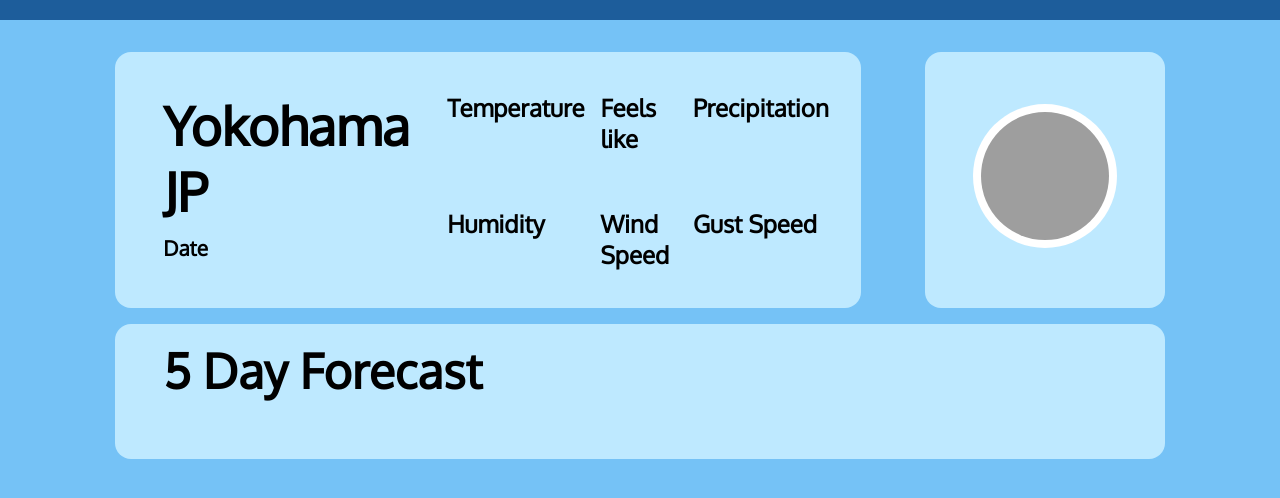
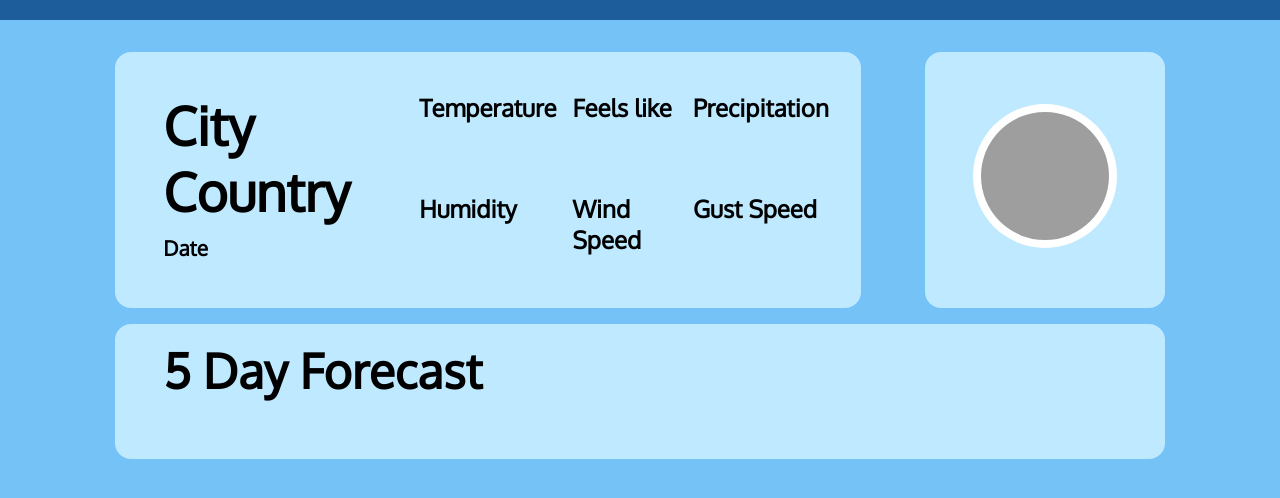
Before and after one commit to DWYLau/weather-app, a website built with webpack: page dist/index.html in a window 1280 px wide. Shown: the part 100-598 px from the top of the page. Built offline with nearby package versions, Linux system fonts and the light colour scheme; no server answers; grey boxes are pictures that could not be loaded.

Commit message:
Fix typos

```diff
--- a/dist/index.html
+++ b/dist/index.html
@@ -32,8 +32,8 @@
       <div class="weather-info-container">
         <div class="weather-left">
           <div class="weather-location">
-            <h1 id="city">Yokohama</h1>
-            <h1 id="country">JP</h1>
+            <h1 id="city">City</h1>
+            <h1 id="country">Country</h1>
             <h3 id="date">Date</h3>
           </div>
 
```
Also changed, not shown: README.md.
